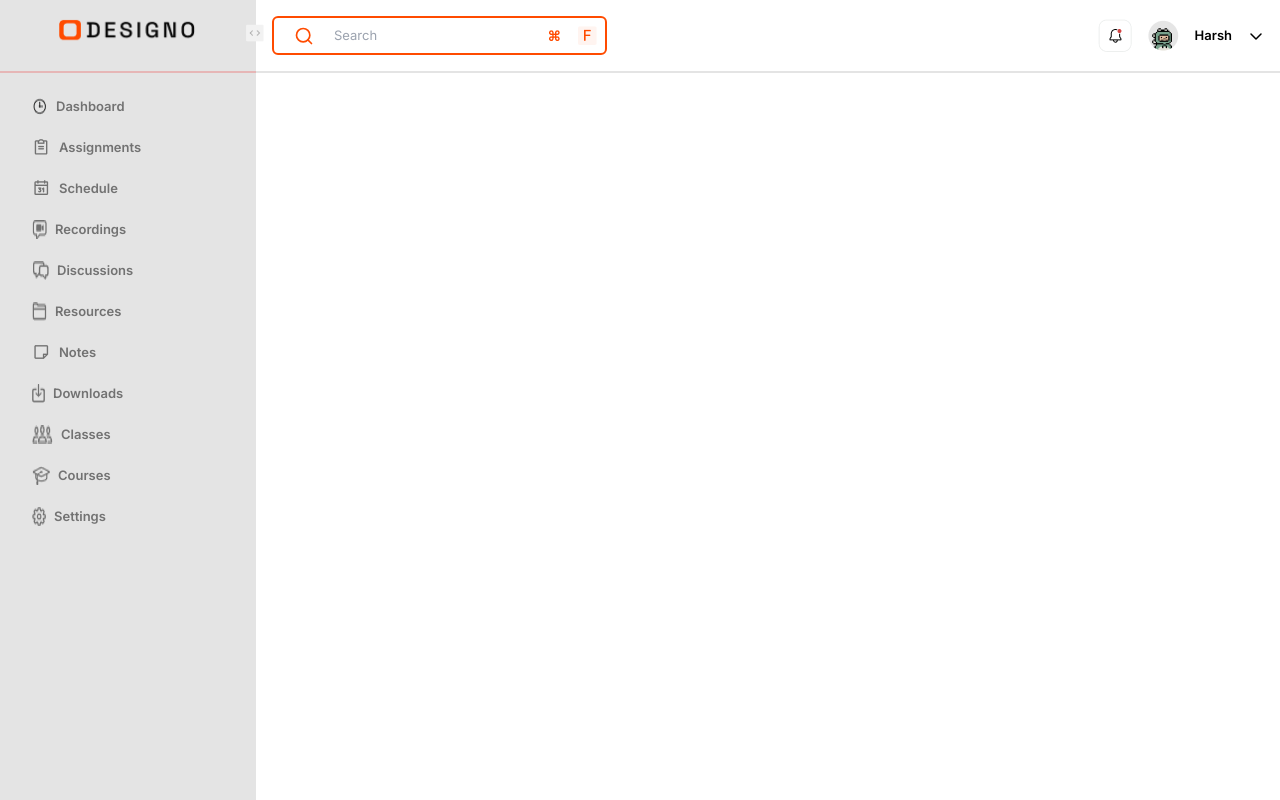
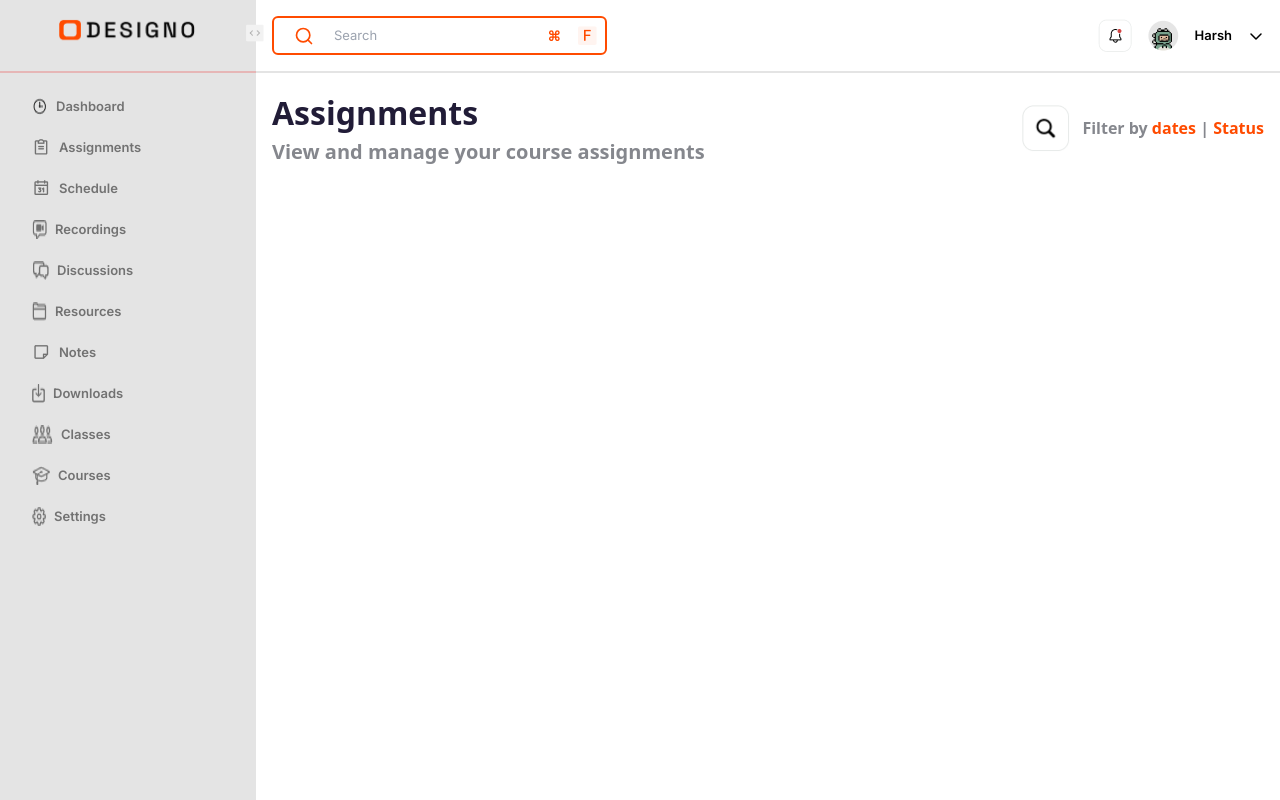
Before and after one commit to yeasinarafat51/lms-dasboard, a React (Vite) app: page /assignments in a window 1280 px wide. Built offline with nearby package versions, Linux system fonts and the light colour scheme.

Commit message:
assingment

```diff
--- a/src/App.jsx
+++ b/src/App.jsx
@@ -4,6 +4,7 @@ import { BrowserRouter as Router, Routes, Route } from "react-router-dom";
 import TopNavbar from "./components/Navbar";
 import Sidebar from "./components/Sidebar";
 import Dashboard from "./pages/Dashboard";
+import Assignments from "./pages/Assignments";
 
 const App = () => (
   <Router>
@@ -14,6 +15,7 @@ const App = () => (
       <div className="p-4 overflow-auto">
         <Routes>
           <Route path="/dashboard" element={<Dashboard />} />
+          <Route path="/assignments" element={<Assignments/>} />
           {/* <Route path="/courses" element={<Courses />} />
           <Route path="/students" element={<Students />} />
           <Route path="/profile" element={<Profile />} />
--- a/src/pages/Assignments.jsx
+++ b/src/pages/Assignments.jsx
@@ -1,21 +1,19 @@
 
-import Navbar from "../components/Navbar"
+import search from '../imgs/Frame 1000001987.png'
 
 
 
 const Assignments = () => {
   return (
-    <div className="flex">
-
-      <div className="flex-1">
-
-        <Navbar />
-        <div className="p-4">
-
-          <h2 className="text-2xl font-bold">Welcome to the LMS assinment</h2>
-          <p className="mt-4">Manage your courses, students, and settings from here.</p>
+    <div className='flex justify-between'>
+        <div>
+            <p className="text-[#211C37] font-inter text-[32px] font-bold">Assignments</p>
+            <p className="text-[#85878D] font-inter text-[20px] font-semibold">View and manage your course assignments</p>
         </div>
-      </div>
+        <div className='flex items-center gap-3'>
+            <img className='w-[48px] h-[47px]' src={search} alt="" />
+            <p className='text-[#85878D] font-inter text-[16px] font-semibold'>Filter by <span className='text-[#FF4B00]'>dates</span> |<span className='text-[#FF4B00]'> Status</span></p>
+        </div>
     </div>
   )
 }
```
Also changed, not shown: src/imgs/Frame 1000001987.png (added).
